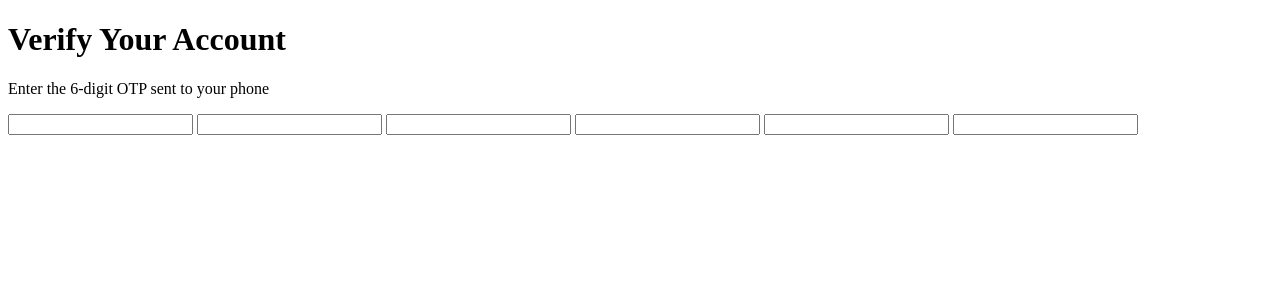
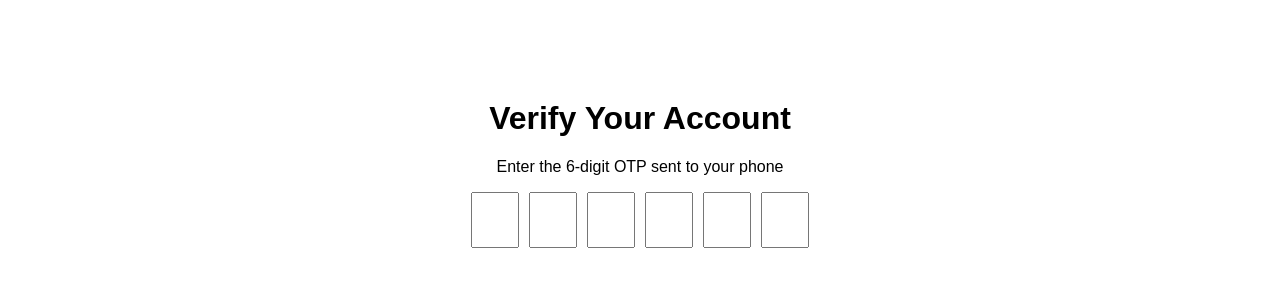
Before and after one commit to acciojob/OTP-Taufique24, a website: page main.html in a window 1280 px wide. Drawn offline with Linux system fonts and the light colour scheme.

Commit message:
created a submission

```diff
--- a/styles.css
+++ b/styles.css
@@ -1 +1,19 @@
 /*  your css code here. If applicable */
+body {
+  text-align: center;
+  font-family: Arial;
+  margin-top: 100px;
+}
+
+.code-container {
+  display: flex;
+  justify-content: center;
+  gap: 10px;
+}
+
+.code {
+  width: 40px;
+  height: 50px;
+  font-size: 24px;
+  text-align: center;
+}
```
